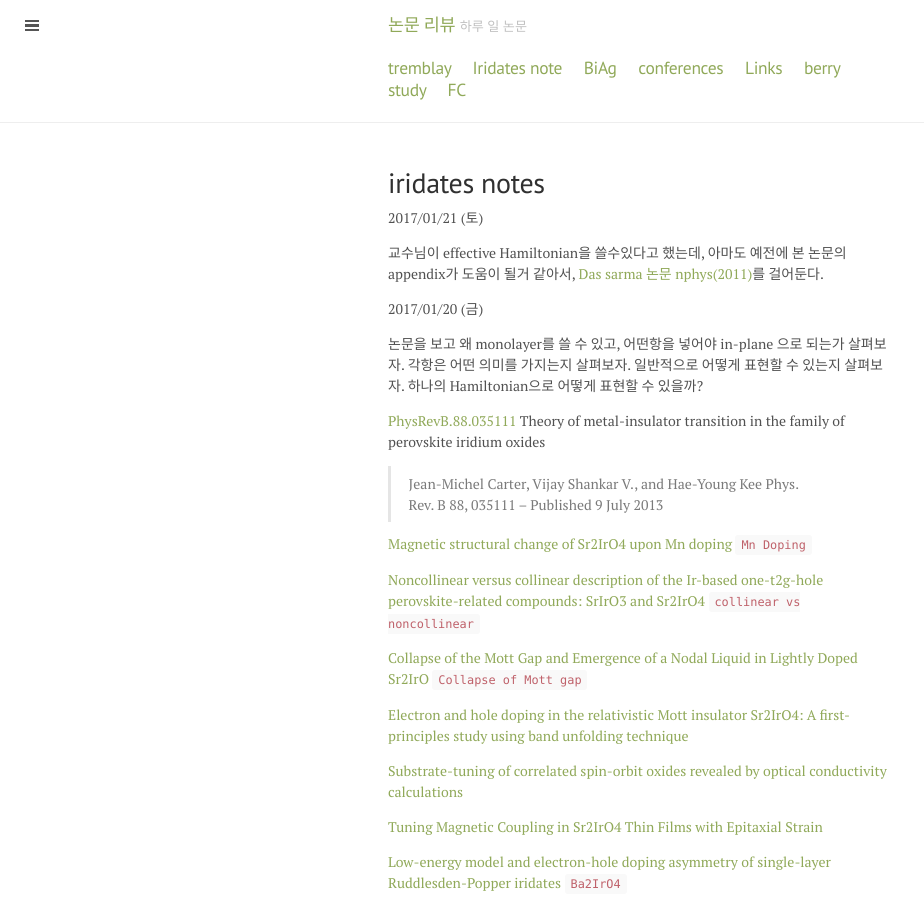
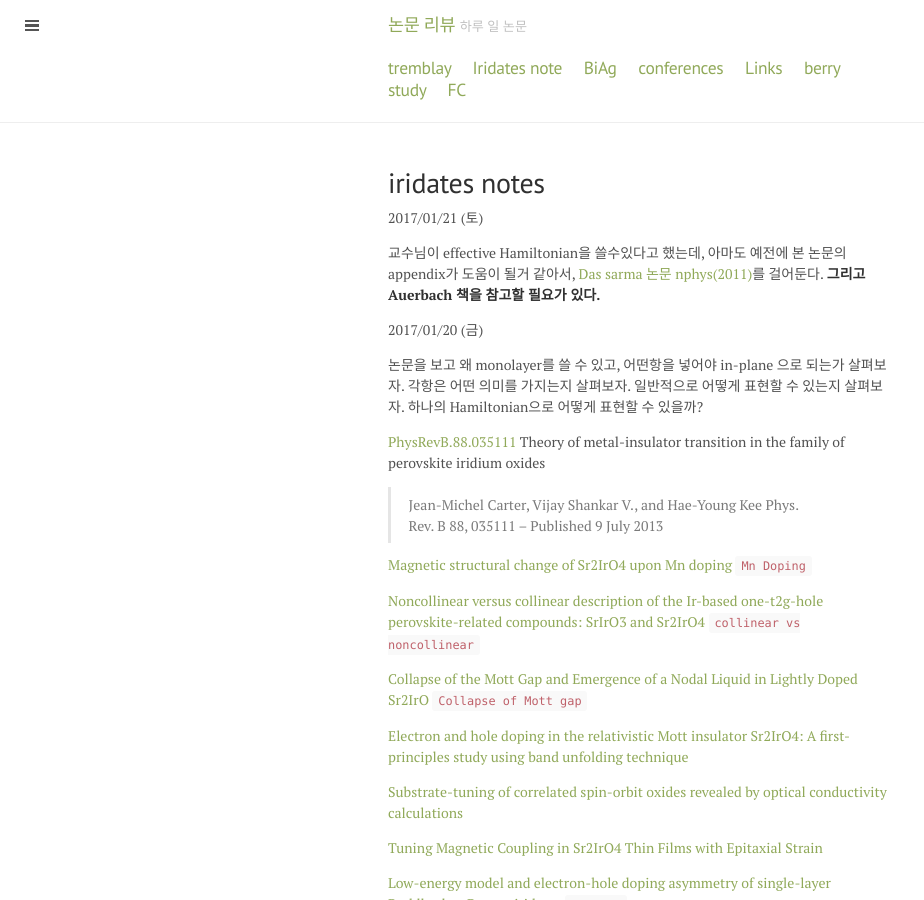
Before and after one commit to qkrwlsghdcjsworlt/work, a Jekyll site: the page built from iridates-note.md, in a window 1280 px wide and 900 px high. Shown: the whole window, without its empty margins (0-924 px from the left). Built offline with Jekyll 4.4.1, drawn with Linux system fonts in a browser that asks for light colours; formulas are drawn with MathJax 3.

Commit message:
“update”

```diff
--- a/iridates-note.md
+++ b/iridates-note.md
@@ -6,6 +6,10 @@ title: iridates notes
 2017/01/21 (토)
 
 교수님이 effective Hamiltonian을 쓸수있다고 했는데, 아마도 예전에 본 논문의 appendix가 도움이 될거 같아서, [Das sarma 논문 nphys(2011)]({{ site.baseurl }}/public/iridatesnotes/11-Sun-dasSarma-topological-semimetal-in-optical-lattice-naturephy.pdf)를 걸어둔다.
+**그리고 Auerbach 책을 참고할 필요가 있다.**
+
+
+
 
 2017/01/20 (금)
 
```
